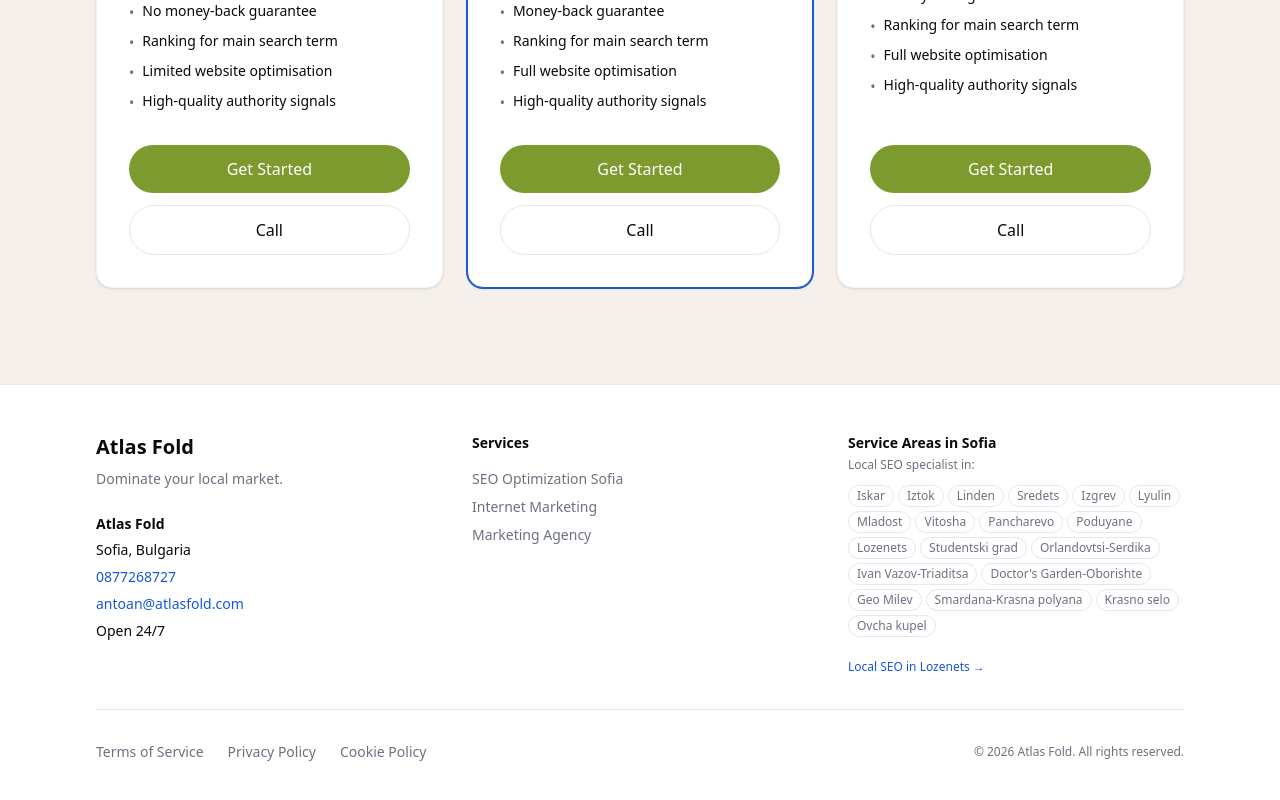
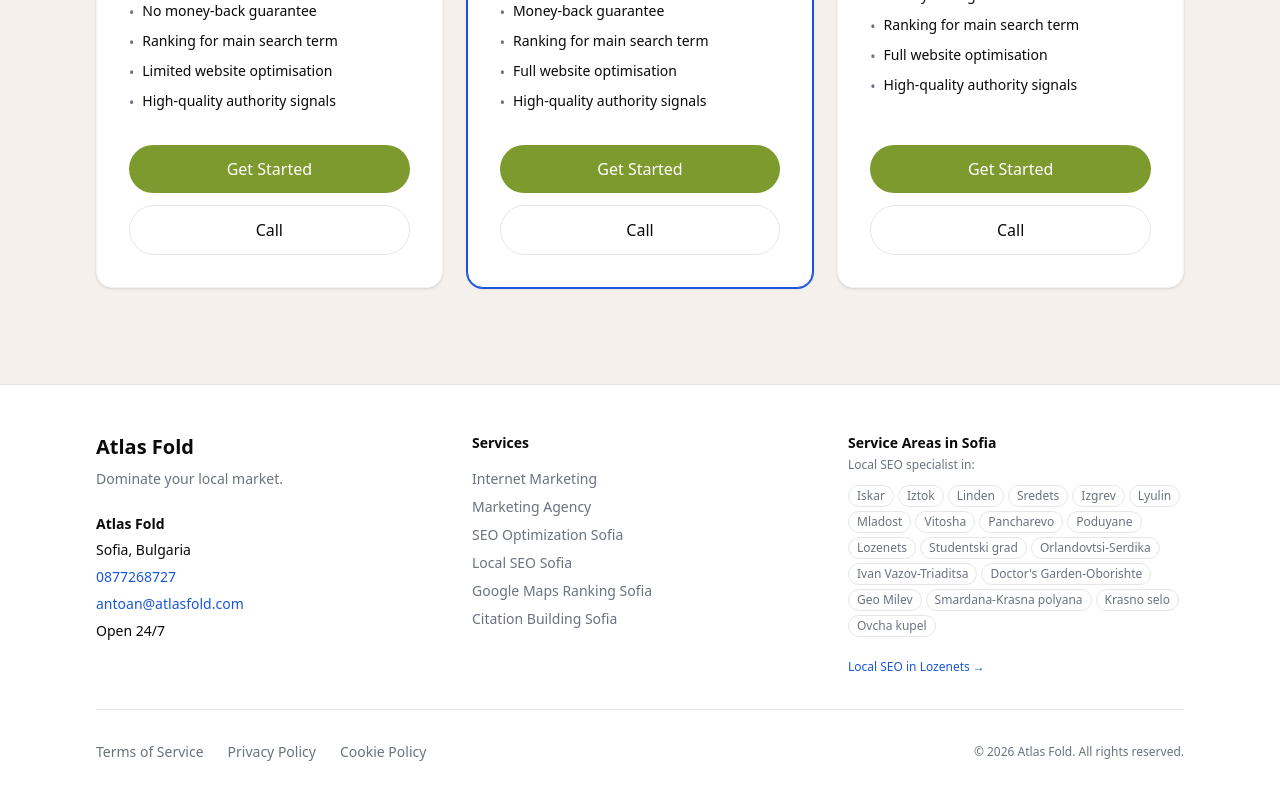
Before and after one commit to antoanp/atlasfold-landing, a Next.js app: page /en in a window 1280 px wide. Shown: the part 4503-5303 px from the top of the page. Built offline with nearby package versions, Linux system fonts and the light colour scheme; a web font is replaced by a local one.

Commit message:
Include the missing keys in the translation files related to some services listed in the footer

```diff
--- a/src/components/layout/footer.tsx
+++ b/src/components/layout/footer.tsx
@@ -52,12 +52,6 @@ export function Footer() {
             </p>
             <nav className="mt-4 flex flex-col gap-2 font-body text-sm text-text-secondary">
               <Link
-                href={`/${locale}/seo-optimization-sofia`}
-                className="hover:text-text-primary"
-              >
-                {t("services.seoOptimization")}
-              </Link>
-              <Link
                 href={`/${locale}/internet-marketing-service`}
                 className="hover:text-text-primary"
               >
@@ -68,6 +62,30 @@ export function Footer() {
                 className="hover:text-text-primary"
               >
                 {t("services.marketingAgency")}
+              </Link>
+              <Link
+                href={`/${locale}/seo-optimization-sofia`}
+                className="hover:text-text-primary"
+              >
+                {t("services.seoOptimization")}
+              </Link>
+              <Link
+                href={`/${locale}/local-seo-sofia`}
+                className="hover:text-text-primary"
+              >
+                {t("services.localSeoSofia")}
+              </Link>
+              <Link
+                href={`/${locale}/google-maps-ranking-sofia`}
+                className="hover:text-text-primary"
+              >
+                {t("services.googleMapsRanking")}
+              </Link>
+              <Link
+                href={`/${locale}/citation-building-sofia`}
+                className="hover:text-text-primary"
+              >
+                {t("services.citationBuilding")}
               </Link>
             </nav>
           </div>
```
Also changed, not shown: messages/bg.json, messages/en.json.
